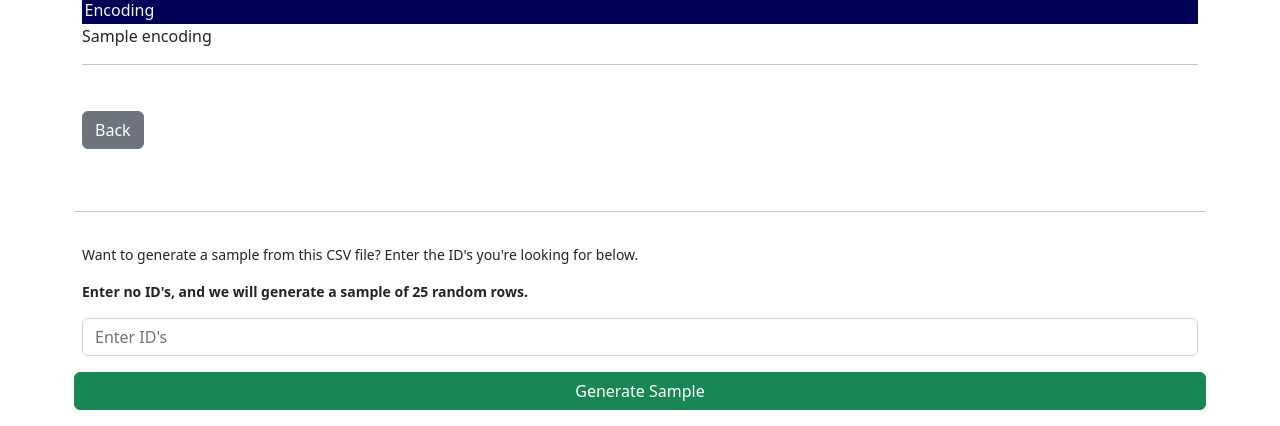
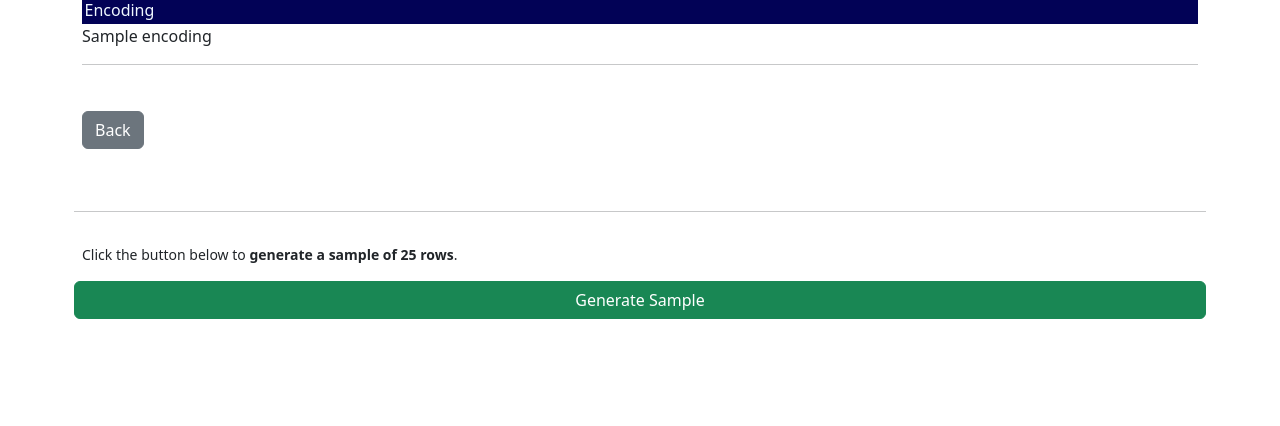
Before and after one commit to aa-ag/csvs, a Django app: template spa/checks/templates/checks/report.html in a window 1280 px wide. Shown: the part 379-805 px from the top of the page. After the commit the page ends 698 px from the top, so only its background shows below. Run offline with Django 3.2, Linux system fonts and the light colour scheme; the template is opened without the code that fills it: most values are stand-ins (such as "Sample title", 1, 10 or a date in 2020).

Commit message:
Simply report generation with only option of 25 random rows: since the intent of this utility is to sample raw files, and not targeted subsets

```diff
--- a/spa/checks/templates/checks/report.html
+++ b/spa/checks/templates/checks/report.html
@@ -44,13 +44,7 @@
 <form class="row g-3" action="/sample" method="post" enctype="multipart/form-data" style="margin-top: 30px;">
     {% csrf_token %}
     <hr>
-    <small>Want to generate a sample from this CSV file? Enter the ID's you're looking for below.</small>
-    <small><b>Enter no ID's, and we will generate a sample of 25 random rows.</b></small>
-    <div class="form-row">
-        <div class="col">
-          <input type="text" class="form-control" placeholder="Enter ID's">
-        </div>
-      </div>
+    <small>Click the button below to <b>generate a sample of 25 rows</b>.</small>
     <button class="btn btn-success mb-3" type="submit" value="Generate Sample">Generate Sample</button>
 </form>
 {% endif %}
```
